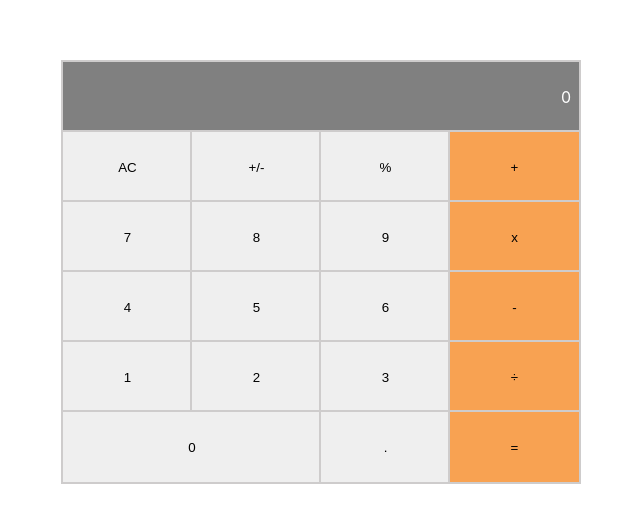
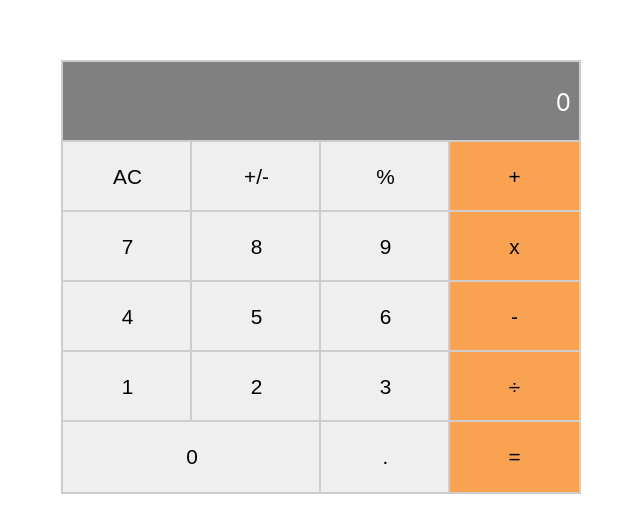
Before and after one commit to codewithmike01/calculator-UsingReact, a React (Create React App) app: page / in a window 1280 px wide. Shown: the top 532 px of the page, without its empty margins (319-959 px from the left). Built offline with nearby package versions, Linux system fonts and the light colour scheme.

Commit message:
modified font-size

```diff
--- a/src/App.css
+++ b/src/App.css
@@ -23,9 +23,10 @@ html {
 }
 
 .output {
+  font-size: 1.5em;
   padding: 8px;
   width: 100%;
-  height: 70px;
+  height: 80px;
   background-color: gray;
   display: flex;
   justify-content: flex-end;
@@ -43,6 +44,7 @@ html {
 }
 
 button {
+  font-size: 1.3em;
   height: 70px;
   outline: 2px solid rgb(206, 204, 204);
   border: none;
```
